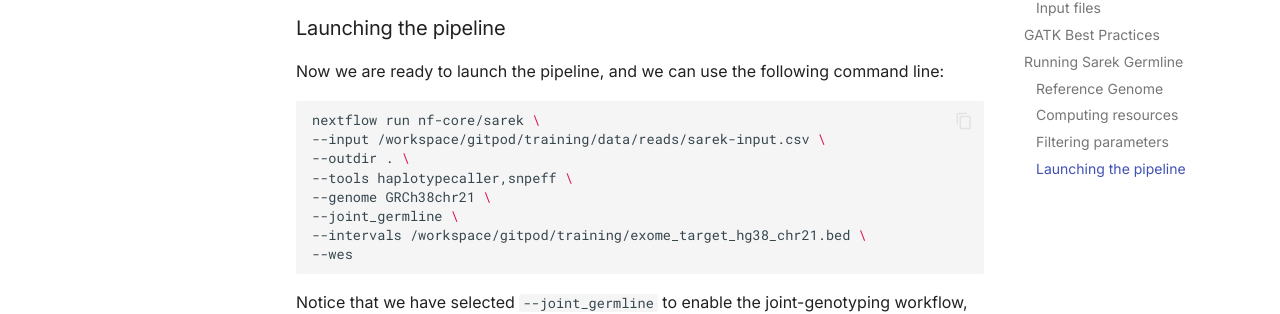
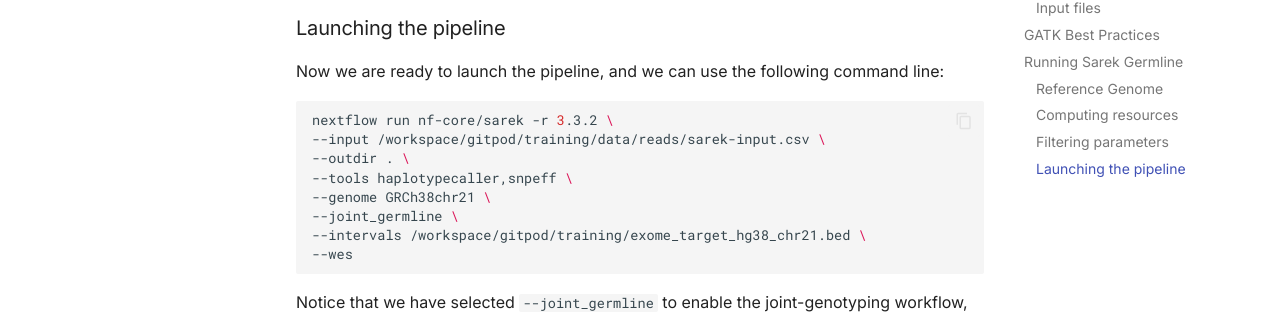
Before and after one commit to lescai-teaching/sarek-tutorial, an MkDocs documentation site: the page built from docs/sarek.md, in a window 1280 px wide and 900 px high, scrolled down 3877 px. Shown: the part 208-522 px from the top of the window. Built offline with MkDocs 1.6.1 and Material for MkDocs 9.7.7, drawn with Linux system fonts in a browser that asks for light colours; comment, search, counter and statistics services are not loaded.

Commit message:
try and use october release

````diff
--- a/docs/sarek.md
+++ b/docs/sarek.md
@@ -126,7 +126,7 @@
 Now we are ready to launch the pipeline, and we can use the following command line:
 
 ```bash
-nextflow run nf-core/sarek \
+nextflow run nf-core/sarek -r 3.3.2 \
 --input /workspace/gitpod/training/data/reads/sarek-input.csv \
 --outdir . \
 --tools haplotypecaller,snpeff \
````
